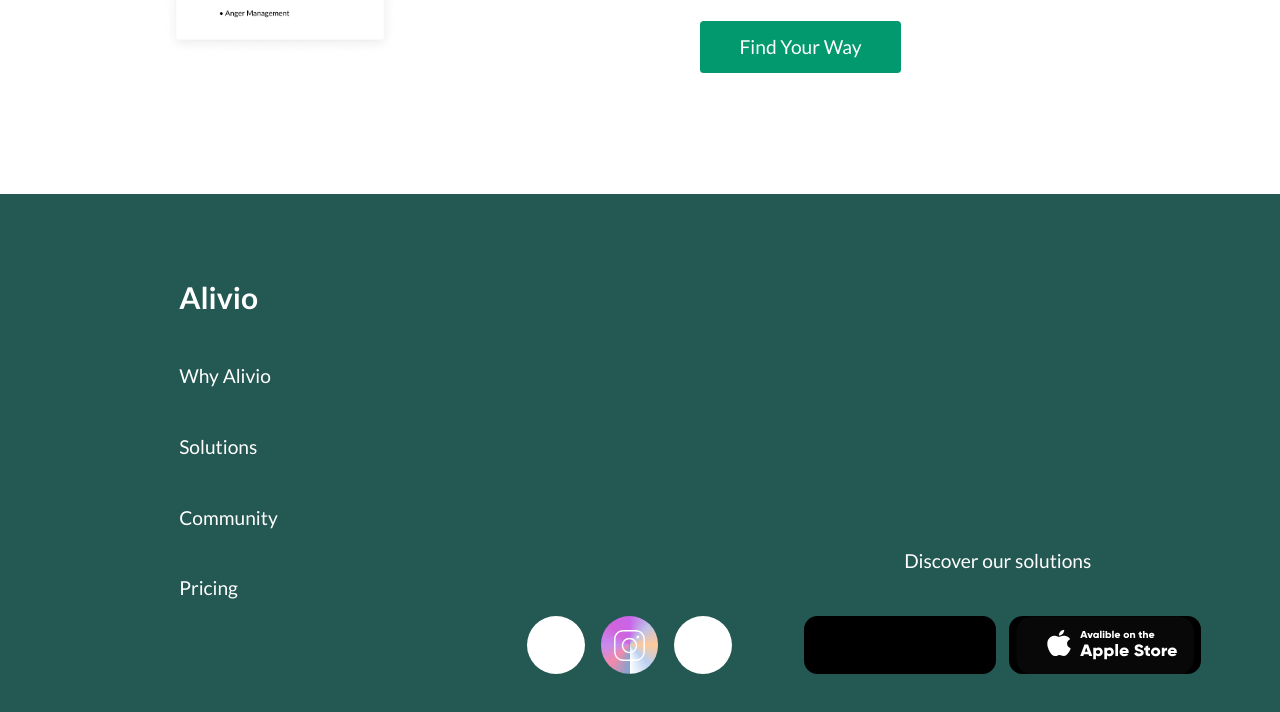
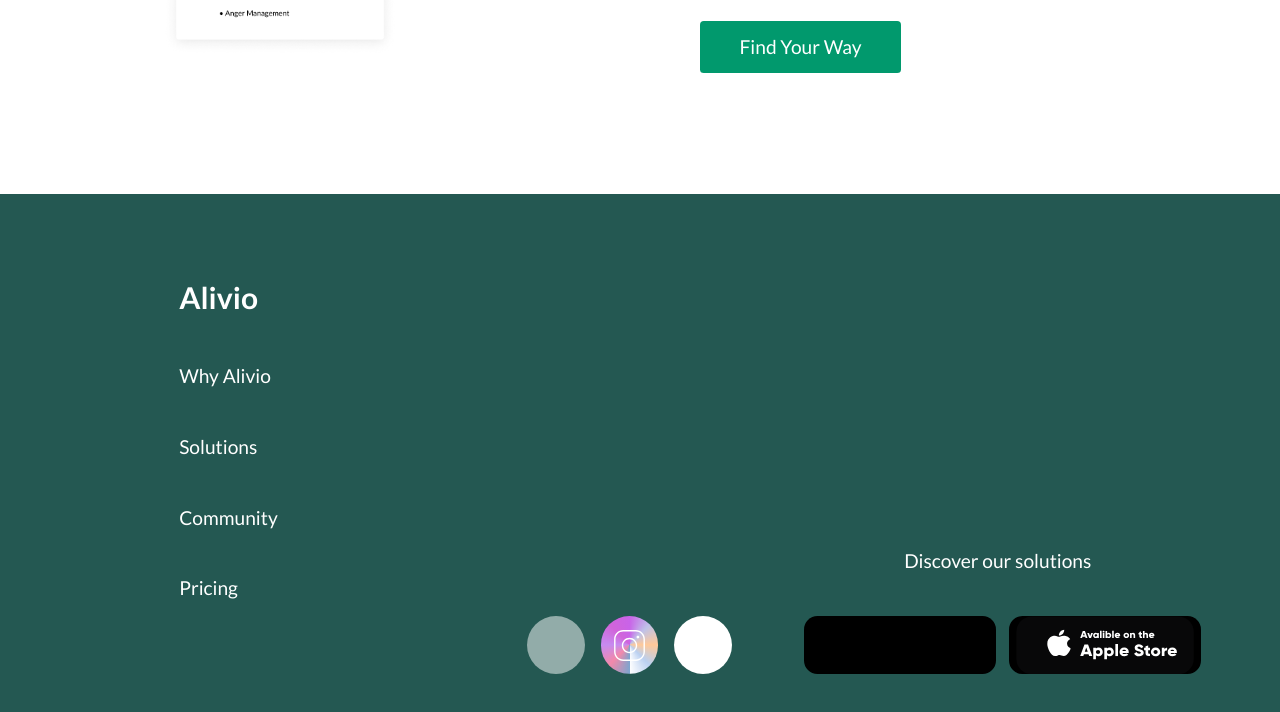
Before and after one commit to luchykYana/s-hw, a plain HTML site: page index.html in a window 1280 px wide. In both pictures the pointer is over the button 555 px from the left and 4011 px from the top of the page. Shown: the part 3366-4078 px from the top of the page. Drawn offline with Linux system fonts and the light colour scheme.

Commit message:
first iteration

```diff
--- a/blocks/icon/icon.css
+++ b/blocks/icon/icon.css
@@ -8,10 +8,22 @@
 .icon {
     padding: 1.5em;
     border-radius: 2em;
+    transition: opacity 200ms;
+    cursor: pointer;
+}
+
+.icon:hover {
+    opacity: 0.5;
 }
 
 .button-icon {
     padding: 1.5em 5em;
     border-radius: 0.7em;
     margin-left: 0.5em;
+    transition: opacity 200ms;
+    cursor: pointer;
 }
+
+.button-icon:hover {
+    opacity: 0.5;
+}
```
